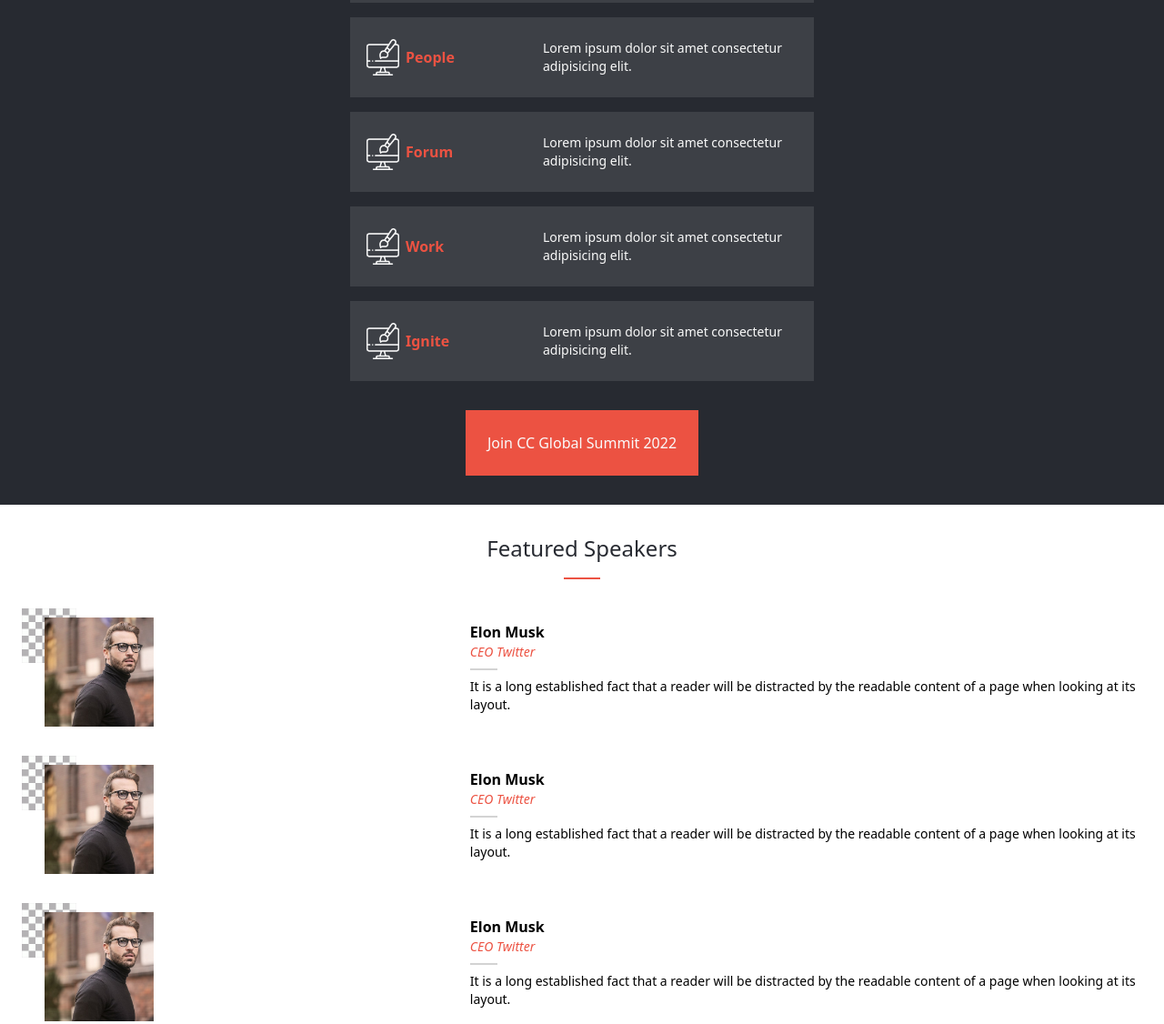
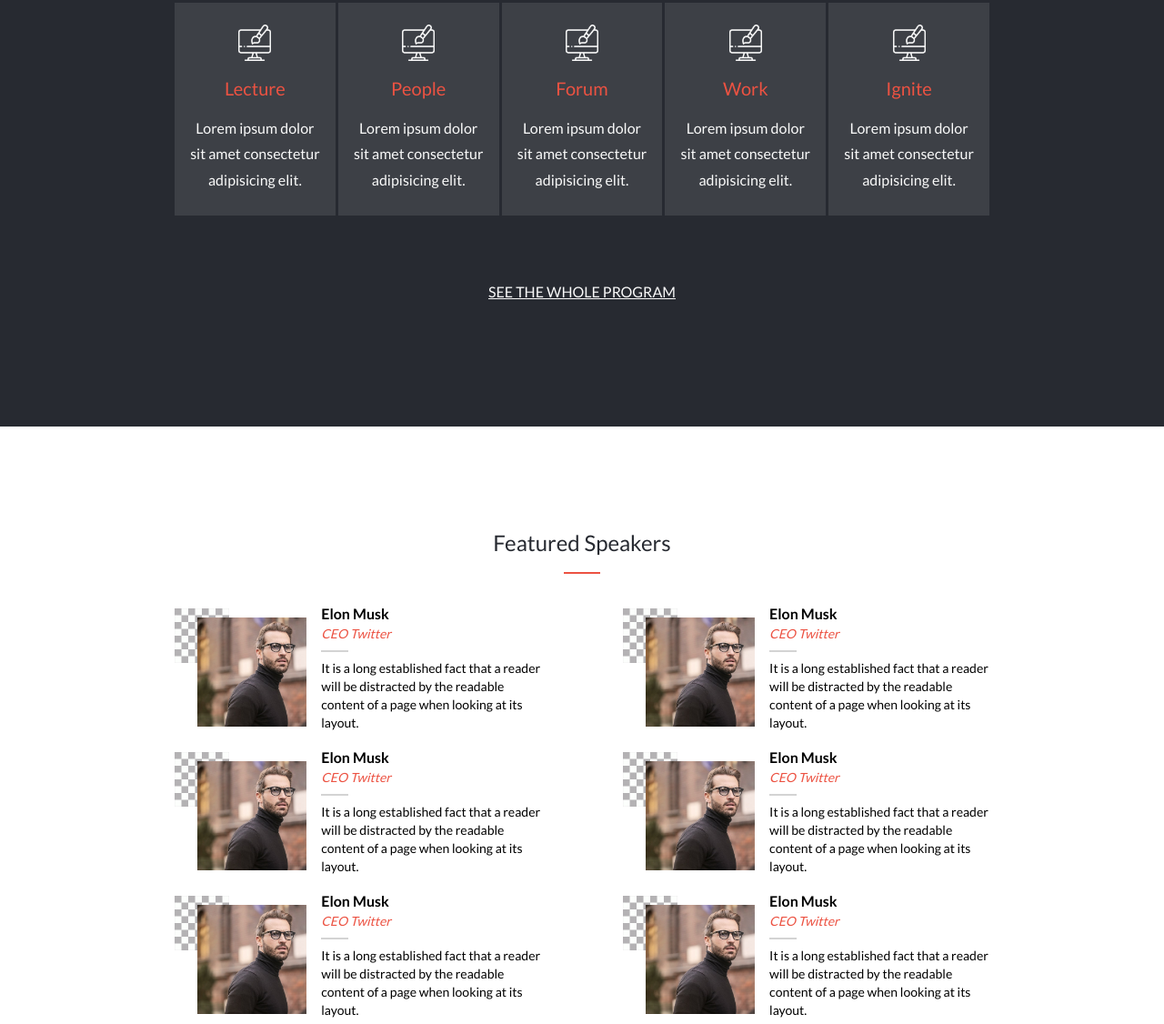
Before and after one commit to martinkarugaba/microverse-module-1-capstone, a website: page index.html in a window 1280 px wide. Shown: the part 913-2039 px from the top of the page at 91% size. Drawn offline with Linux system fonts and the light colour scheme.

Commit message:
adjust featured-speakers section for desktop

```diff
--- a/index.html
+++ b/index.html
@@ -11,7 +11,7 @@
     <link rel="stylesheet" href="./dist/output.css" />
     <link rel="stylesheet" href="./style.css" />
   </head>
-  <body>
+  <body class="font-lato">
     <!--! NAVBAR -->
     <header>
       <div
@@ -188,9 +188,9 @@
       </p>
     </section>
 
-    <!--! MAIN PROGRAMS -->
+    <!--! MAIN PROGRAM -->
     <section
-      class="main-program flex flex-col justify-between items-center gap-y-8 bg-primary-black px-4 py-8"
+      class="main-program md:px-[12rem] md:py-[7rem] flex flex-col justify-between items-center gap-y-8 bg-primary-black px-4 py-8"
     >
       <header
         class="w-[100%] flex flex-col justify-between items-center h-auto gap-y-0"
@@ -201,19 +201,26 @@
         <div class="w-[40px] h-[2px] bg-primary-orange mt-4"></div>
       </header>
 
+      <!--* main programs wrapper -->
       <div
-        class="main-programs-container flex flex-col justify-between items-center gap-y-4"
+        class="main-programs-container flex flex-col md:flex-row md:mt-[2rem] md:gap-x-small justify-between items-center gap-y-4"
       ></div>
 
+      <!--* button -->
       <button
-        class="px-6 py-6 font-medium bg-primary-orange text-off-white"
+        class="px-6 py-6 font-medium md:hidden bg-primary-orange text-off-white"
       >
         Join CC Global Summit 2022
+      </button>
+      <button
+        class="px-6 py-6 font-medium hidden cursor-pointer md:block md:underline md:mt-[1rem] text-off-white"
+      >
+        SEE THE WHOLE PROGRAM
       </button>
     </section>
 
     <!--! FEATURED SPEAKERS -->
-    <section class="px-6 py-8 h-auto">
+    <section class="px-6 py-8 md:px-[12rem] md:py-[7rem] h-auto">
       <header
         class="w-[100%] flex flex-col justify-between items-center h-auto gap-y-0"
       >
@@ -223,8 +230,9 @@
         <div class="w-[40px] h-[2px] bg-primary-orange mt-4"></div>
       </header>
 
+      <!--* featured speakers wrapper -->
       <section
-        class="featured-speakers-section mt-[2rem] flex flex-col justify-between items-center gap-y-8"
+        class="featured-speakers-section mt-[2rem] flex flex-col md:flex-row flex-wrap justify-between items-center gap-y-8 md:gap-[1rem]"
       ></section>
     </section>
 
--- a/input.css
+++ b/input.css
@@ -1,3 +1,5 @@
+@import url('https://fonts.googleapis.com/css2?family=Lato:wght@100;300;400;700;900&display=swap');
+
 @tailwind base;
 @tailwind components;
 @tailwind utilities;
--- a/js/featuredSpeakers.js
+++ b/js/featuredSpeakers.js
@@ -63,7 +63,7 @@ featuredSpeakersList.forEach((speaker) => {
   const { name, jobTitle, img, about, chess } = speaker;
 
   featuredSpeakersSection.innerHTML += `
-    <article class='featuredSpeaker w-[100%] flex justify-between items-center gap-x-4'>
+    <article class='featuredSpeaker w-[100%] md:w-[45%] md:gap-x-[10px] flex justify-between items-center gap-x-4'>
       <div class='featuredSpeaker__img-container'>
         <img class='chess_board' src=${chess} alt='black chess board'>
         <img class= 'speaker' src=${img} alt=${name}/>
--- a/js/mainPrograms.js
+++ b/js/mainPrograms.js
@@ -44,13 +44,13 @@ mainPrograms.forEach((item) => {
   const { icon, title, description } = item;
 
   mainProgramsSection.innerHTML += `
-    <div class='project flex justify-between items-center w-[100%] gap-x-2 h-auto px-4 py-6'>
-      <div class='w-[40%] h-[100%] flex justify-start items-center'>
+    <div class='project flex md:flex-col justify-between items-center w-[100%] gap-x-2 h-auto px-4 py-6'>
+      <div class='w-[40%] md:w-[100%] h-[100%] flex md:flex-col justify-start items-center'>
         <img class="h-[40px] w-[40px] object-contain" src=${icon} alt=${name}/>
-        <h3 class='text-base font-semibold text-primary-orange ml-[5px]'>${title}</h3>
+        <h3 class='text-lg md:text-xl font-bold md:font-medium text-primary-orange ml-[5px] md:ml-0 md:mt-4'>${title}</h3>
       </div>
-      <div class='grow w-[60%] h-[100%]'>
-        <p class='justify-self-end text-sm leading-0 text-off-white'>${description}</p>
+      <div class='grow w-[60%] md:w-[100%] h-[100%] md:mt-4'>
+        <p class='justify-self-end text-sm md:text-base md:text-center leading-0 md:leading-[1.8rem] text-off-white'>${description}</p>
       </div>
     </div>
   `;
--- a/tailwind.config.js
+++ b/tailwind.config.js
@@ -15,6 +15,12 @@ module.exports = {
         'hero-background':
           "url('./img/backgrounds/hero-background.jpg')",
       },
+      spacing: {
+        small: '3px',
+      },
+      fontFamily: {
+        lato: ['Lato', 'sans-serif'],
+      },
     },
   },
   plugins: [],
```
Also changed, not shown: dist/output.css.
